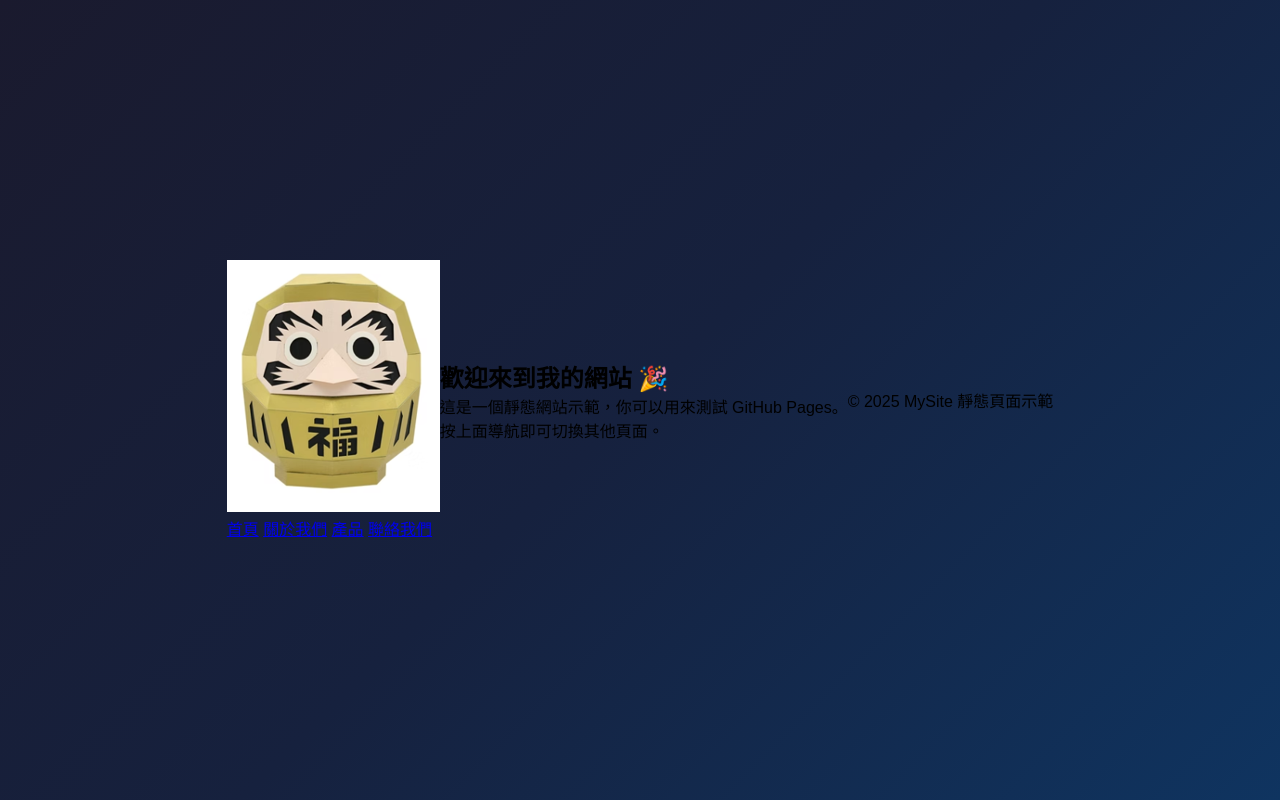
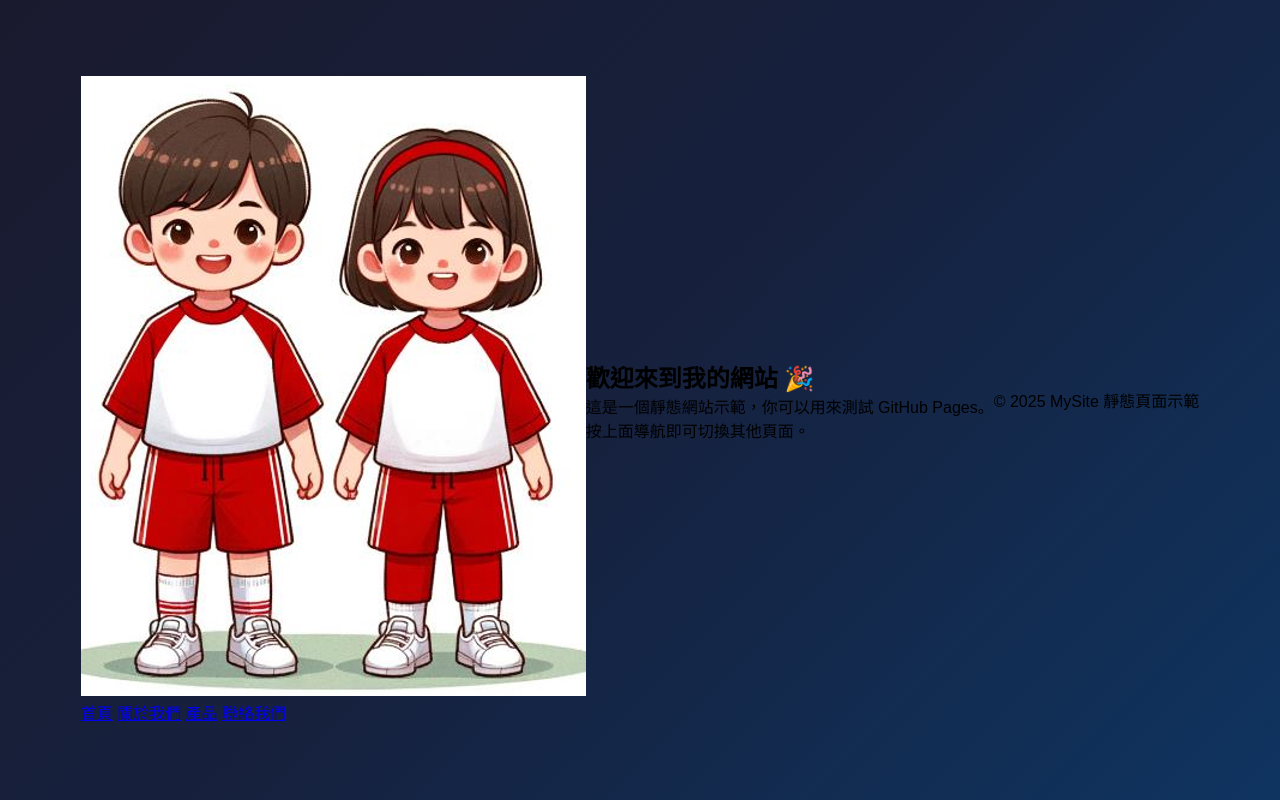
Before and after one commit to chitienshih-wq/Git_Test, a plain HTML site: page index.html in a window 1280 px wide. Drawn offline with Linux system fonts and the light colour scheme.

Commit message:
Update index.html

```diff
--- a/index.html
+++ b/index.html
@@ -8,7 +8,7 @@
 <body>
 
 <header>
-  <img src="assets/logo.png" class="logo">
+  <img src="snap031.jpg" class="logo">
   <nav>
     <a href="index.html">首頁</a>
     <a href="about.html">關於我們</a>
```
